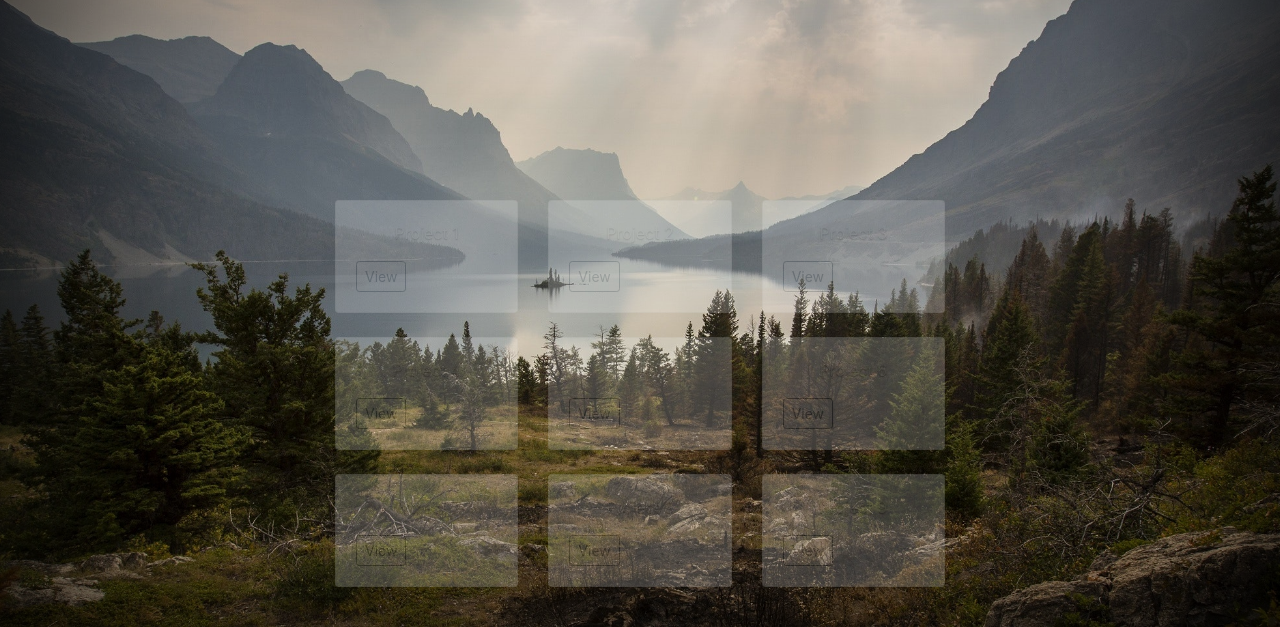
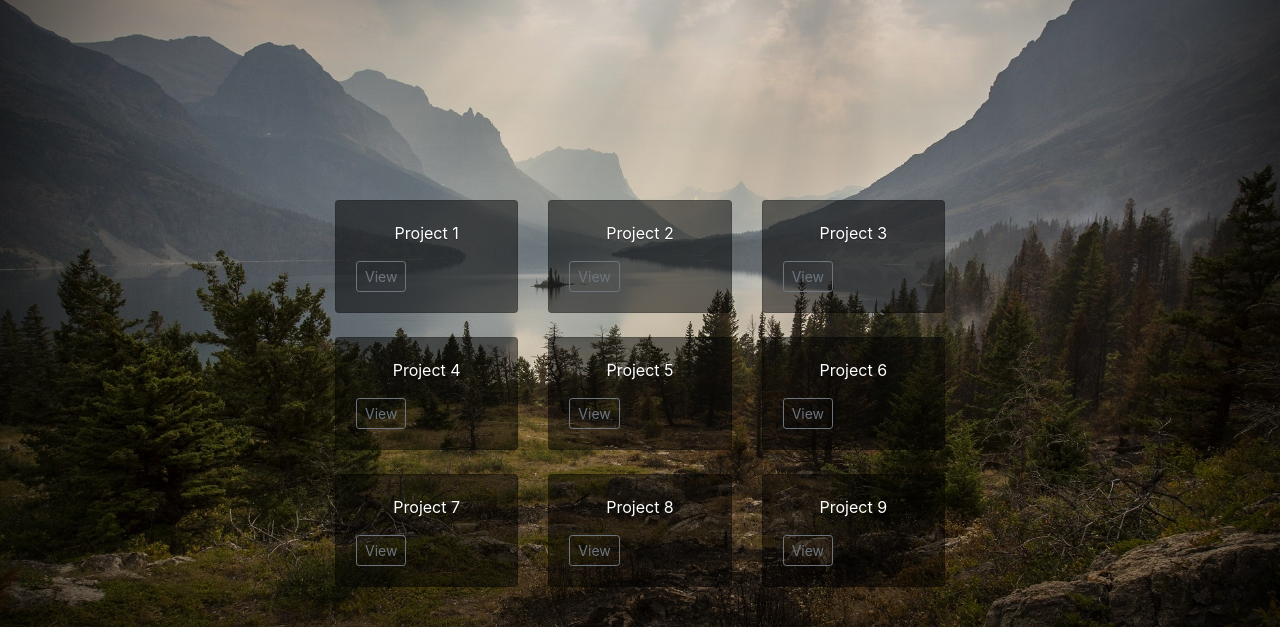
Before and after one commit to AdityaPrasad1/adityaprasad.me, a Flask app: page /projects/ in a window 1280 px wide. Shown: the part 173-800 px from the top of the page. Run offline with Flask 2, Linux system fonts and the light colour scheme; some libraries are stand-ins or nearby versions.

Commit message:
opacity fix

```diff
--- a/app/static/css/cover.css
+++ b/app/static/css/cover.css
@@ -2,8 +2,8 @@
  * Globals
  */
 
-.card {
-    opacity: 0.2;
+.card-trans {
+    background-color:rgba(0, 0, 0, 0.5);
 }
 
 
--- a/app/templates/projects.html
+++ b/app/templates/projects.html
@@ -41,7 +41,7 @@
         <div class="container">
           <div class="row">
             <div class="col-md-4">
-              <div class="card mb-4 box-shadow">
+              <div class="card mb-4 box-shadow card-trans">
                 <div class="card-body">
                   <p class="card-text">Project 1</p>
                   <div class="d-flex justify-content-between align-items-center">
@@ -53,7 +53,7 @@
               </div>
             </div>
             <div class="col-md-4">
-              <div class="card mb-4 box-shadow">
+              <div class="card mb-4 box-shadow card-trans">
                 <div class="card-body">
                   <p class="card-text">Project 2</p>
                   <div class="d-flex justify-content-between align-items-center">
@@ -65,7 +65,7 @@
               </div>
             </div>
             <div class="col-md-4">
-              <div class="card mb-4 box-shadow">
+              <div class="card mb-4 box-shadow card-trans">
                 <div class="card-body">
                   <p class="card-text">Project 3</p>
                   <div class="d-flex justify-content-between align-items-center">
@@ -78,7 +78,7 @@
             </div>
 
             <div class="col-md-4">
-              <div class="card mb-4 box-shadow">
+              <div class="card mb-4 box-shadow card-trans">
                 <div class="card-body">
                   <p class="card-text">Project 4</p>
                   <div class="d-flex justify-content-between align-items-center">
@@ -90,7 +90,7 @@
               </div>
             </div>
             <div class="col-md-4">
-              <div class="card mb-4 box-shadow">
+              <div class="card mb-4 box-shadow card-trans">
                 <div class="card-body">
                   <p class="card-text">Project 5</p>
                   <div class="d-flex justify-content-between align-items-center">
@@ -102,7 +102,7 @@
               </div>
             </div>
             <div class="col-md-4">
-              <div class="card mb-4 box-shadow">
+              <div class="card mb-4 box-shadow card-trans">
                 <div class="card-body">
                   <p class="card-text">Project 6</p>
                   <div class="d-flex justify-content-between align-items-center">
@@ -115,7 +115,7 @@
             </div>
 
             <div class="col-md-4">
-              <div class="card mb-4 box-shadow">
+              <div class="card mb-4 box-shadow card-trans">
                 <div class="card-body">
                   <p class="card-text">Project 7</p>
                   <div class="d-flex justify-content-between align-items-center">
@@ -127,7 +127,7 @@
               </div>
             </div>
             <div class="col-md-4">
-              <div class="card mb-4 box-shadow">
+              <div class="card mb-4 box-shadow card-trans">
                 <div class="card-body">
                   <p class="card-text">Project 8</p>
                   <div class="d-flex justify-content-between align-items-center">
@@ -139,7 +139,7 @@
               </div>
             </div>
             <div class="col-md-4">
-              <div class="card mb-4 box-shadow">
+              <div class="card mb-4 box-shadow card-trans">
                 <div class="card-body">
                   <p class="card-text">Project 9</p>
                   <div class="d-flex justify-content-between align-items-center">
```
